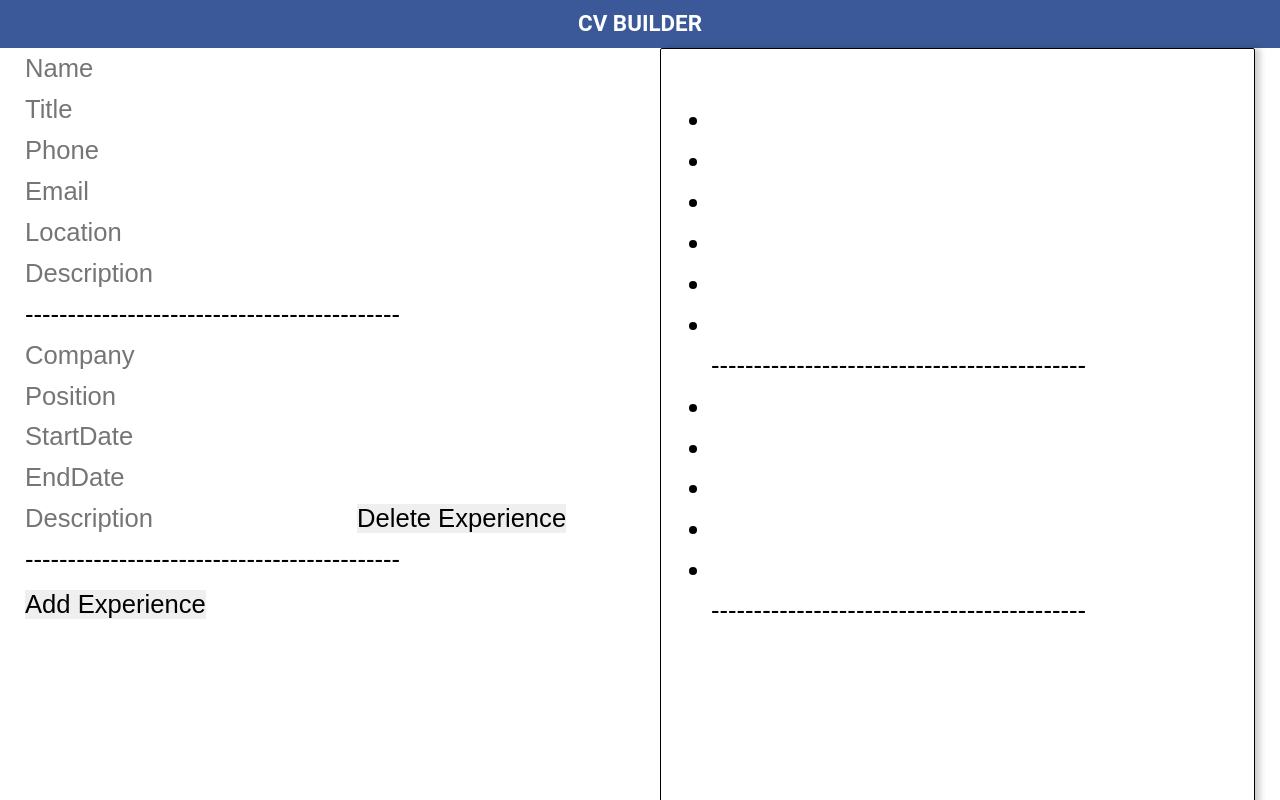
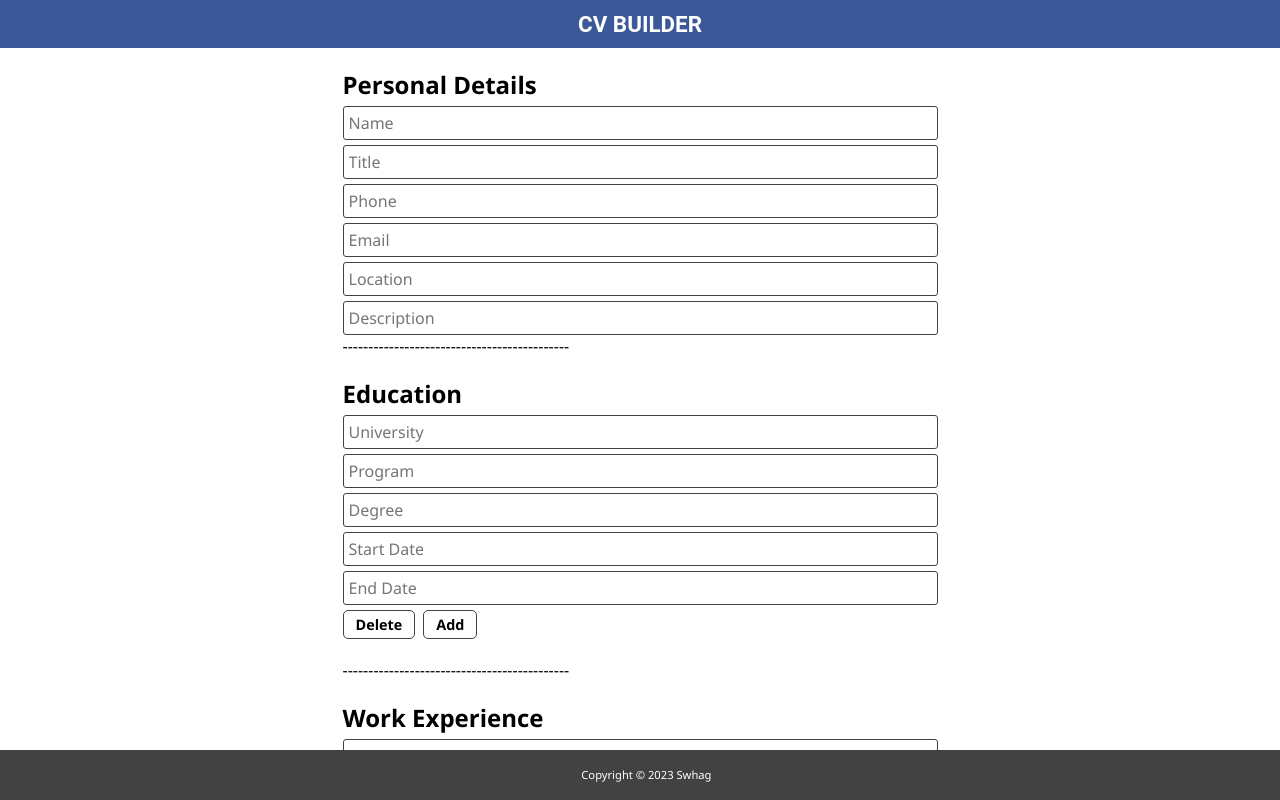
Before and after one commit to Swhag/CV-Application, a React (Create React App) app: page / in a window 1280 px wide. Shown: the top 800 px of the page. Built offline with nearby package versions, Linux system fonts and the light colour scheme.

Commit message:
form intput / output function finished

```diff
--- a/src/components/CVForm/CVForm.js
+++ b/src/components/CVForm/CVForm.js
@@ -1,11 +1,16 @@
 import React from 'react';
 import Personal from './Personal';
+import Education from './Education';
 import Experience from './Experience';
 
 function CVForm(props) {
   const {
     personalInfo,
     handleChangePersonal,
+    education,
+    handleChangeEducation,
+    handleAddEducation,
+    handleDeleteEducation,
     experience,
     handleChangeExperience,
     handleAddExperience,
@@ -13,13 +18,19 @@
   } = props;
 
   return (
-    <div className='input-container'>
+    <form id='cv-form'>
       <Personal
         personalInfo={personalInfo}
         handleChangePersonal={handleChangePersonal}
       ></Personal>
 
       <div>--------------------------------------------</div>
+      <Education
+        education={education}
+        handleChangeEducation={handleChangeEducation}
+        handleAddEducation={handleAddEducation}
+        handleDeleteEducation={handleDeleteEducation}
+      ></Education>
 
       <Experience
         experience={experience}
@@ -27,7 +38,7 @@
         handleAddExperience={handleAddExperience}
         handleDeleteExperience={handleDeleteExperience}
       ></Experience>
-    </div>
+    </form>
   );
 }
 
--- a/src/components/CVForm/Education.js
+++ b/src/components/CVForm/Education.js
@@ -1,53 +1,74 @@
 import React from 'react';
 
 function Education(props) {
-  const { personalInfo, handleChangePersonal } = props;
+  const {
+    education,
+    handleChangeEducation,
+    handleAddEducation,
+    handleDeleteEducation,
+  } = props;
 
   return (
-    <div>
+    <section>
+      <h2>Education</h2>
+      {education.map((edu, i) => {
+        return (
+          <div className='group' key={edu.id}>
             <input
-        onChange={handleChangePersonal}
-        value={personalInfo.name}
+              onChange={handleChangeEducation}
+              value={edu.university}
+              id={edu.id}
               type='text'
-        name='name'
-        placeholder='Name'
+              name='university'
+              placeholder='University'
             />
             <input
-        onChange={handleChangePersonal}
-        value={personalInfo.title}
+              onChange={handleChangeEducation}
+              value={edu.program}
+              id={edu.id}
               type='text'
-        name='title'
-        placeholder='Title'
+              name='program'
+              placeholder='Program'
             />
             <input
-        onChange={handleChangePersonal}
-        value={personalInfo.phone}
+              onChange={handleChangeEducation}
+              value={edu.degree}
+              id={edu.id}
               type='text'
-        name='phone'
-        placeholder='Phone'
+              name='degree'
+              placeholder='Degree'
             />
             <input
-        onChange={handleChangePersonal}
-        value={personalInfo.email}
+              onChange={handleChangeEducation}
+              value={edu.startDate}
+              id={edu.id}
               type='text'
-        name='email'
-        placeholder='Email'
+              name='startDate'
+              placeholder='Start Date'
             />
             <input
-        onChange={handleChangePersonal}
-        value={personalInfo.location}
+              onChange={handleChangeEducation}
+              value={edu.endDate}
+              id={edu.id}
               type='text'
-        name='location'
-        placeholder='Location'
+              name='endDate'
+              placeholder='End Date'
             />
-      <input
-        onChange={handleChangePersonal}
-        value={personalInfo.description}
-        type='text'
-        name='description'
-        placeholder='Description'
-      />
+
+            <div className='btn-group'>
+              <button id={edu.id} onClick={handleDeleteEducation}>
+                Delete
+              </button>
+              <button className='btn--add' onClick={handleAddEducation}>
+                Add
+              </button>
             </div>
+          </div>
+        );
+      })}
+
+      <div>--------------------------------------------</div>
+    </section>
   );
 }
 
--- a/src/components/CVForm/Experience.js
+++ b/src/components/CVForm/Experience.js
@@ -9,10 +9,11 @@
   } = props;
 
   return (
-    <>
+    <section>
+      <h2>Work Experience</h2>
       {experience.map((exp, i) => {
         return (
-          <div key={exp.id}>
+          <div className='group' key={exp.id}>
             <input
               onChange={handleChangeExperience}
               value={exp.company}
@@ -35,7 +36,7 @@
               id={exp.id}
               type='text'
               name='startDate'
-              placeholder='StartDate'
+              placeholder='Start Date'
             />
             <input
               onChange={handleChangeExperience}
@@ -43,7 +44,7 @@
               id={exp.id}
               type='text'
               name='endDate'
-              placeholder='EndDate'
+              placeholder='End Date'
             />
             <input
               onChange={handleChangeExperience}
@@ -53,19 +54,17 @@
               name='description'
               placeholder='Description'
             />
-            <button id={exp.id} onClick={handleDeleteExperience}>
-              Delete Experience
-            </button>
-            <div>--------------------------------------------</div>
+            <div className='btn-group'>
+              <button id={exp.id} onClick={handleDeleteExperience}>
+                Delete
+              </button>
+              <button onClick={handleAddExperience}>Add</button>
+            </div>
           </div>
         );
       })}
-
-      <div className='exp-button-container'>
-        <button onClick={handleAddExperience}>Add Experience</button>
-        {/* <button onClick={handleDeleteExperience}>Delete Experience</button> */}
-      </div>
-    </>
+      <div>--------------------------------------------</div>
+    </section>
   );
 }
 
--- a/src/components/CVForm/Personal.js
+++ b/src/components/CVForm/Personal.js
@@ -4,7 +4,9 @@
   const { personalInfo, handleChangePersonal } = props;
 
   return (
-    <div>
+    <section>
+      <h2>Personal Details</h2>
+      <div className='group'>
         <input
           onChange={handleChangePersonal}
           value={personalInfo.name}
@@ -48,6 +50,7 @@
           placeholder='Description'
         />
       </div>
+    </section>
   );
 }
 
--- a/src/components/CVPreview/CVPreview.js
+++ b/src/components/CVPreview/CVPreview.js
@@ -1,14 +1,19 @@
 import React from 'react';
 import PersonalOut from './PersonalOut';
+import EducationOut from './EducationOut';
 import ExperienceOut from './ExperienceOut';
 
 function CVPreview(props) {
-  const { personalInfo, experience } = props;
+  const { personalInfo, education, experience } = props;
 
   return (
     <div>
       <PersonalOut personalInfo={personalInfo}></PersonalOut>
+
       <div>--------------------------------------------</div>
+
+      <EducationOut education={education}></EducationOut>
+
       <ExperienceOut experience={experience}></ExperienceOut>
     </div>
   );
--- /dev/null
+++ b/src/components/CVPreview/EducationOut.js
@@ -0,0 +1,34 @@
+import React from 'react';
+
+function Education(props) {
+  const { education } = props;
+
+  return (
+    <>
+      {education.map((edu, i) => {
+        return (
+          <ul key={edu.id}>
+            <li>
+              <div className='text-output'>{edu.university}</div>
+            </li>
+            <li>
+              <div className='text-output'>{edu.program}</div>
+            </li>
+            <li>
+              <div className='text-output'>{edu.degree}</div>
+            </li>
+            <li>
+              <div className='text-output'>{edu.startDate}</div>
+            </li>
+            <li>
+              <div className='text-output'>{edu.endDate}</div>
+            </li>
+            <div>--------------------------------------------</div>
+          </ul>
+        );
+      })}
+    </>
+  );
+}
+
+export default Education;
--- a/src/components/Main.js
+++ b/src/components/Main.js
@@ -53,13 +53,18 @@
     });
   };
 
-  handleDeleteEducation = () => {
-    let education = [...this.state.education];
+  handleDeleteEducation = (e) => {
+    const { id } = e.target;
+    let educationCopy = [...this.state.education];
 
-    education = education.slice(0, education.length - 1);
+    educationCopy.forEach((exp, index) => {
+      if (exp.id === id) {
+        educationCopy.splice(index, 1);
+      }
+    });
 
     this.setState({
-      education: [...education],
+      education: [...educationCopy],
     });
   };
 
@@ -110,9 +115,12 @@
   // -------------------------------------------------------------------------
 
   render() {
-    const { personalInfo, experience } = this.state;
+    const { personalInfo, education, experience } = this.state;
     const {
       handleChangePersonal,
+      handleChangeEducation,
+      handleAddEducation,
+      handleDeleteEducation,
       handleChangeExperience,
       handleAddExperience,
       handleDeleteExperience,
@@ -124,6 +132,10 @@
           <CVForm
             personalInfo={personalInfo}
             handleChangePersonal={handleChangePersonal}
+            education={education}
+            handleChangeEducation={handleChangeEducation}
+            handleAddEducation={handleAddEducation}
+            handleDeleteEducation={handleDeleteEducation}
             experience={experience}
             handleChangeExperience={handleChangeExperience}
             handleAddExperience={handleAddExperience}
@@ -133,6 +145,7 @@
         <div className='cv-preview'>
           <CVPreview
             personalInfo={personalInfo}
+            education={education}
             experience={experience}
           ></CVPreview>
         </div>
--- a/src/styles/App.css
+++ b/src/styles/App.css
@@ -1,59 +1,107 @@
-*,
-*::before,
-*::after {
-  box-sizing: border-box;
-  padding: 0;
-  margin: 0;
-  word-wrap: break-word;
+body {
+  font-family: Segoe UI !important;
 }
 
-html {
-  line-height: 1.6;
-  /* Footer support */
-  position: relative;
-  min-height: 100%;
+#cv-form input,
+#cv-form textarea,
+#cv-form button {
+  font: inherit;
+  color: inherit;
+  border: none;
+  background: none;
+  margin: 0;
+  padding: 0;
 }
 
-body {
-  font-family: 'Nunito', sans-serif;
-  font-size: 1.6rem;
+#cv-form button {
+  cursor: pointer;
 }
 
-header {
-  font-size: 2.4rem;
+/* Styling */
+#cv-form form {
+  border: 2px solid var(--dark-green);
+  border-radius: 5px;
+  padding: 30px;
+  display: flex;
+  flex-direction: column;
+  gap: 25px;
 }
 
-h1,
-h2,
-h3,
-h4,
-h5,
-h6 {
-  line-height: 1.2;
+#cv-form h2 {
+  margin-bottom: 5px;
 }
 
-a {
-  text-decoration: none;
+#cv-form label {
+  text-transform: capitalize;
+  display: flex;
+  flex-direction: column;
 }
 
-img {
-  display: block;
-  width: 100%;
+#cv-form input::placeholder {
+  text-transform: capitalize;
 }
 
-button,
-input,
-textarea {
-  border: none;
-  outline: none;
-  color: inherit;
-  font-family: inherit;
-  font-size: inherit;
+#cv-form input,
+#cv-form textarea {
+  border: 1px solid #424242;
+  border-radius: 3px;
+  font-size: 1rem;
+  padding: 5px;
 }
 
-button {
-  cursor: pointer;
+#cv-form textarea {
+  width: 100%;
+  resize: none;
 }
+
+#cv-form .group {
+  display: flex;
+  flex-direction: column;
+  gap: 5px;
+}
+
+#cv-form .group:not(:last-child) {
+  margin-bottom: 20px;
+}
+
+#cv-form .hidden {
+  border: 0;
+  clip: rect(0 0 0 0);
+  height: 1px;
+  margin: -1px;
+  overflow: hidden;
+  padding: 0;
+  position: absolute;
+  width: 1px;
+}
+
+#cv-form .btn-group {
+  display: flex;
+  gap: 8px;
+}
+
+#cv-form button {
+  color: var(--black);
+  border: 1px solid #424242;
+  padding: 4px 12px;
+  border-radius: 5px;
+  font-size: 0.9rem;
+  font-weight: 600;
+  transition: all 150ms;
+}
+
+#cv-form .btn-add {
+  color: #3b5998;
+}
+
+#cv-form button:hover {
+  transform: translateY(-2px);
+  box-shadow: 0 2px 3px 0 hsl(0 0% 0% / 0.1);
+}
+
+/* #cv-form .group:not(:last-child) button.btn-add {
+  display: none;
+} */
 
 /* ------------------------------------------------ */
 /* Header styling */
@@ -134,14 +182,16 @@
 }
 
 /* ------------------------------------------------ */
+/* CV Form Contact styling */
+/* ------------------------------------------------ */
+
+/* ------------------------------------------------ */
+/* CV Form Experience styling */
+/* ------------------------------------------------ */
+
+/* ------------------------------------------------ */
 /* CV Form Input styling */
 /* ------------------------------------------------ */
-
-.exp-button-container {
-  margin-top: 10px;
-  display: flex;
-  gap: 10px;
-}
 
 /* ------------------------------------------------ */
 /* CV Preview styling */
```
Lines whose indentation alone changed are shown as unchanged.
